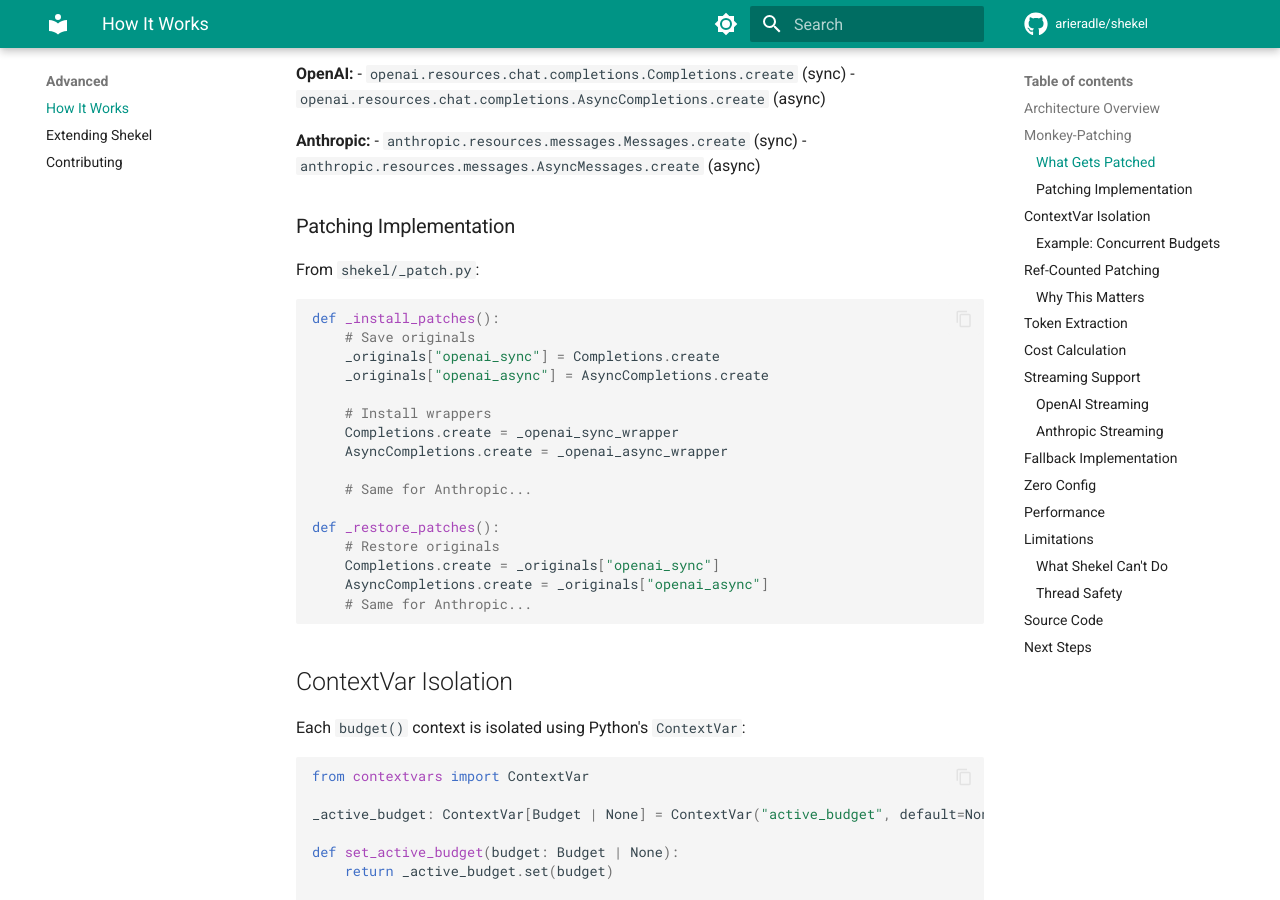
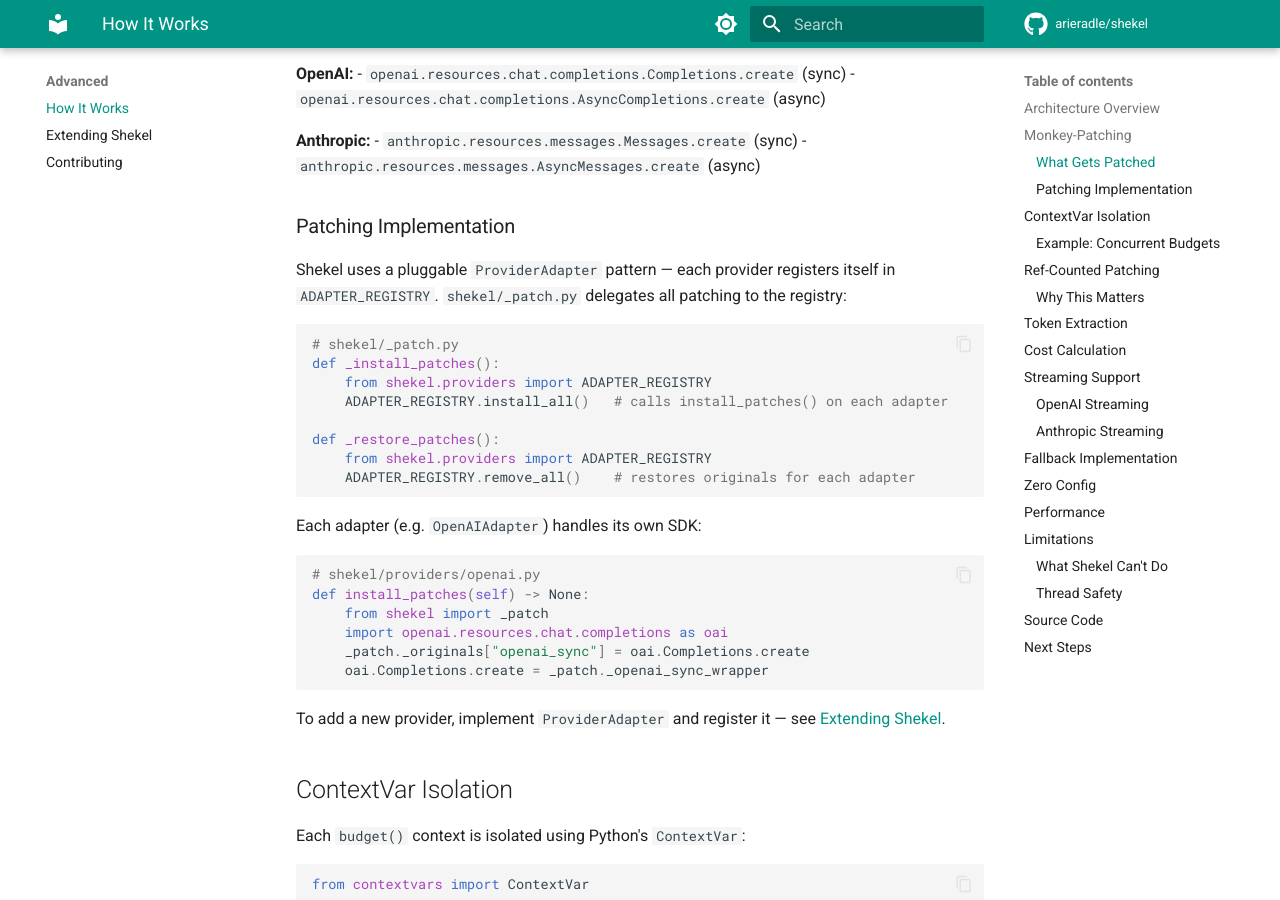
Before and after one commit to arieradle/shekel, an MkDocs documentation site: the page built from docs/how-it-works.md, in a window 1280 px wide and 900 px high, scrolled down 897 px. Built offline with MkDocs 1.6.1 and Material for MkDocs 9.7.7, drawn with Linux system fonts in a browser that asks for light colours; comment, search, counter and statistics services are not loaded; the version menu is left out.

Commit message:
ci: fix black, isort, ruff, mypy and update stale how-it-works docs
- black: reformatted 7 files to match project style
- isort: fixed import ordering in 6 files; updated Generator import
  from typing to collections.abc (ruff UP035)
- ruff: removed unused imports (patch, call, ABC, pytest, MockUsage etc.)
  and unused variable (collected) across test and example files
- mypy: clean (17 source files, no issues)
- docs/how-it-works.md: replace stale hardcoded _install_patches snippet
  with current ProviderAdapter delegation pattern

All checks passing: black ✓ isort ✓ ruff ✓ mypy ✓ pytest 330/330 ✓ mkdocs ✓

Co-Authored-By: Claude Sonnet 4.6 <noreply@anthropic.com>

````diff
--- a/docs/how-it-works.md
+++ b/docs/how-it-works.md
@@ -42,26 +42,31 @@ with budget(max_usd=1.00):
 
 ### Patching Implementation
 
-From `shekel/_patch.py`:
+Shekel uses a pluggable `ProviderAdapter` pattern — each provider registers itself in `ADAPTER_REGISTRY`. `shekel/_patch.py` delegates all patching to the registry:
 
 ```python
+# shekel/_patch.py
 def _install_patches():
-    # Save originals
-    _originals["openai_sync"] = Completions.create
-    _originals["openai_async"] = AsyncCompletions.create
-
-    # Install wrappers
-    Completions.create = _openai_sync_wrapper
-    AsyncCompletions.create = _openai_async_wrapper
-
-    # Same for Anthropic...
+    from shekel.providers import ADAPTER_REGISTRY
+    ADAPTER_REGISTRY.install_all()   # calls install_patches() on each adapter
 
 def _restore_patches():
-    # Restore originals
-    Completions.create = _originals["openai_sync"]
-    AsyncCompletions.create = _originals["openai_async"]
-    # Same for Anthropic...
+    from shekel.providers import ADAPTER_REGISTRY
+    ADAPTER_REGISTRY.remove_all()    # restores originals for each adapter
 ```
+
+Each adapter (e.g. `OpenAIAdapter`) handles its own SDK:
+
+```python
+# shekel/providers/openai.py
+def install_patches(self) -> None:
+    from shekel import _patch
+    import openai.resources.chat.completions as oai
+    _patch._originals["openai_sync"] = oai.Completions.create
+    oai.Completions.create = _patch._openai_sync_wrapper
+```
+
+To add a new provider, implement `ProviderAdapter` and register it — see [Extending Shekel](extending.md).
 
 ## ContextVar Isolation
 
````
Also changed, not shown: 9 other files.
